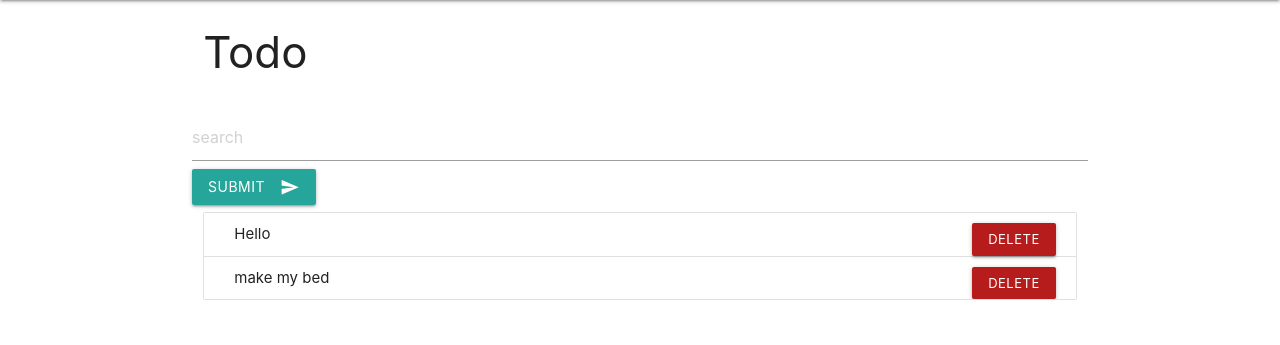
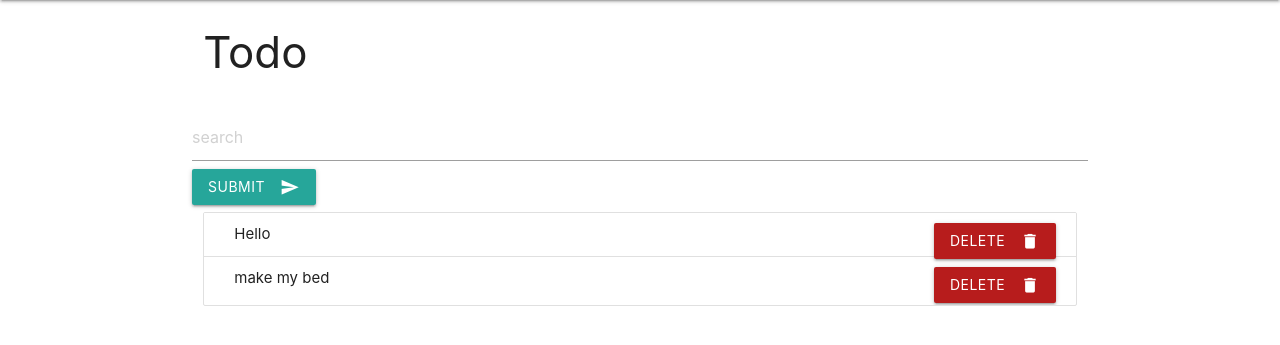
Before and after one commit to ananthanandanan/Django-todo-list, a Django app: template templates/todo/add_todo.html in a window 1280 px wide. Shown: the part 64-409 px from the top of the page. Run offline with Django 3.2, Linux system fonts and the light colour scheme; the template is opened without the code that fills it: values that come from a table or form of the project are taken from there, others are empty; data comes from the database, SQL or seed files in the repository; both versions use the stored data as it was after the commit.

Commit message:
completed

```diff
--- a/templates/todo/add_todo.html
+++ b/templates/todo/add_todo.html
@@ -9,7 +9,14 @@
 
             {% for todo in todo_items %}
             <li class="collection-item">
-                <div>{{ todo }} <div class="right"><a class="waves-effect waves-light btn-small red darken-4">delete</a></div>
+                <div>{{ todo }} <div class="right">
+                    <form action="delete_todo/{{todo.id}}" method="post">
+                        {% csrf_token %}
+                        <button style="margin-bottom: 2px;" class="btn waves-effect waves-light  red darken-4" type="submit" name="action">Delete
+                            <i class="material-icons right">delete</i>
+                        </button>
+                    </form>
+                </div>
                 </div>
             </li>
             {% endfor %}
--- a/todo/urls.py
+++ b/todo/urls.py
@@ -4,4 +4,5 @@ from . import views
 urlpatterns = [
     path('', views.home, name='home'),
     path('add_todo', views.add_todo, name='add_todo'),
+    path('delete_todo/<int:todo_id>', views.delete_todo,name='delete_todo'),
 ]
--- a/todo_project/settings.py
+++ b/todo_project/settings.py
@@ -20,7 +20,7 @@ TEMPLATE_DIR = os.path.join(BASE_DIR, 'templates')
 # See https://docs.djangoproject.com/en/3.1/howto/deployment/checklist/
 
 # SECURITY WARNING: keep the secret key used in production secret!
-SECRET_KEY = ''
+SECRET_KEY = 'fuck off'
 
 # SECURITY WARNING: don't run with debug turned on in production!
 DEBUG = True
```
Also changed, not shown: todo/views.py (+13 -1 lines), db.sqlite3.
